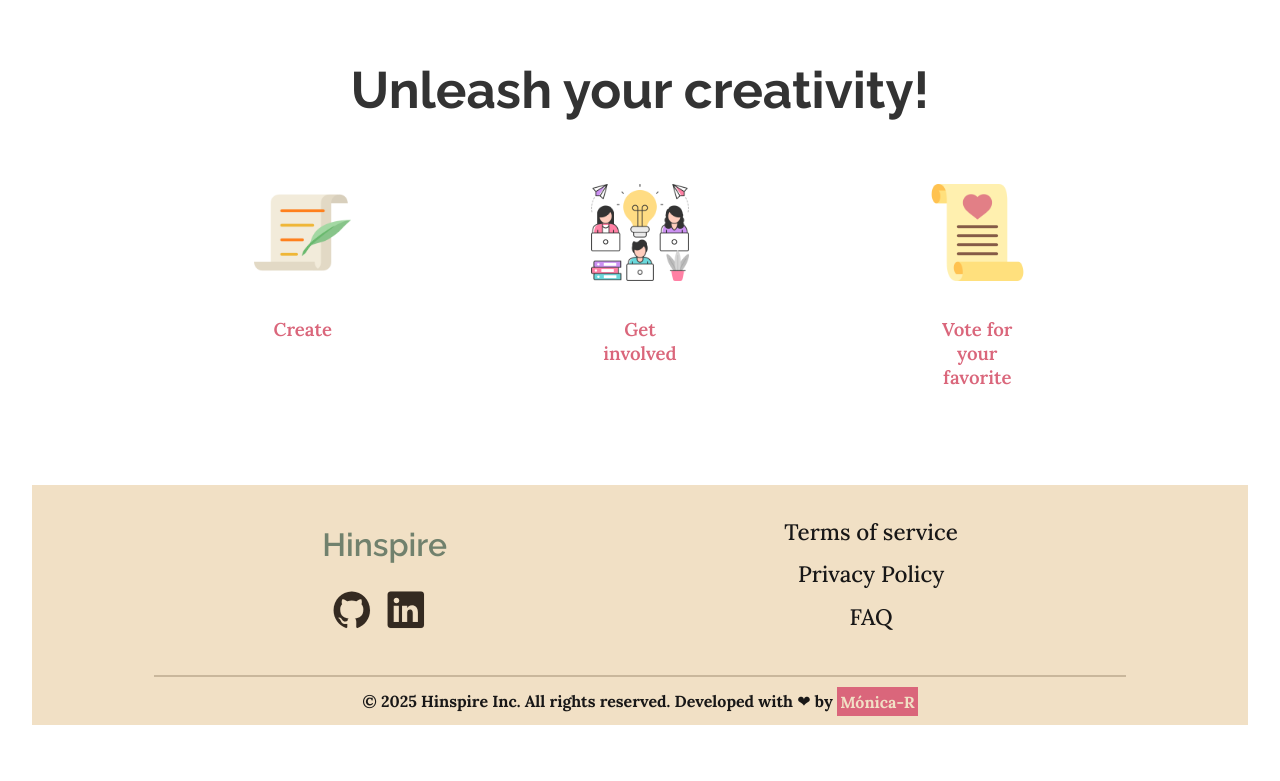
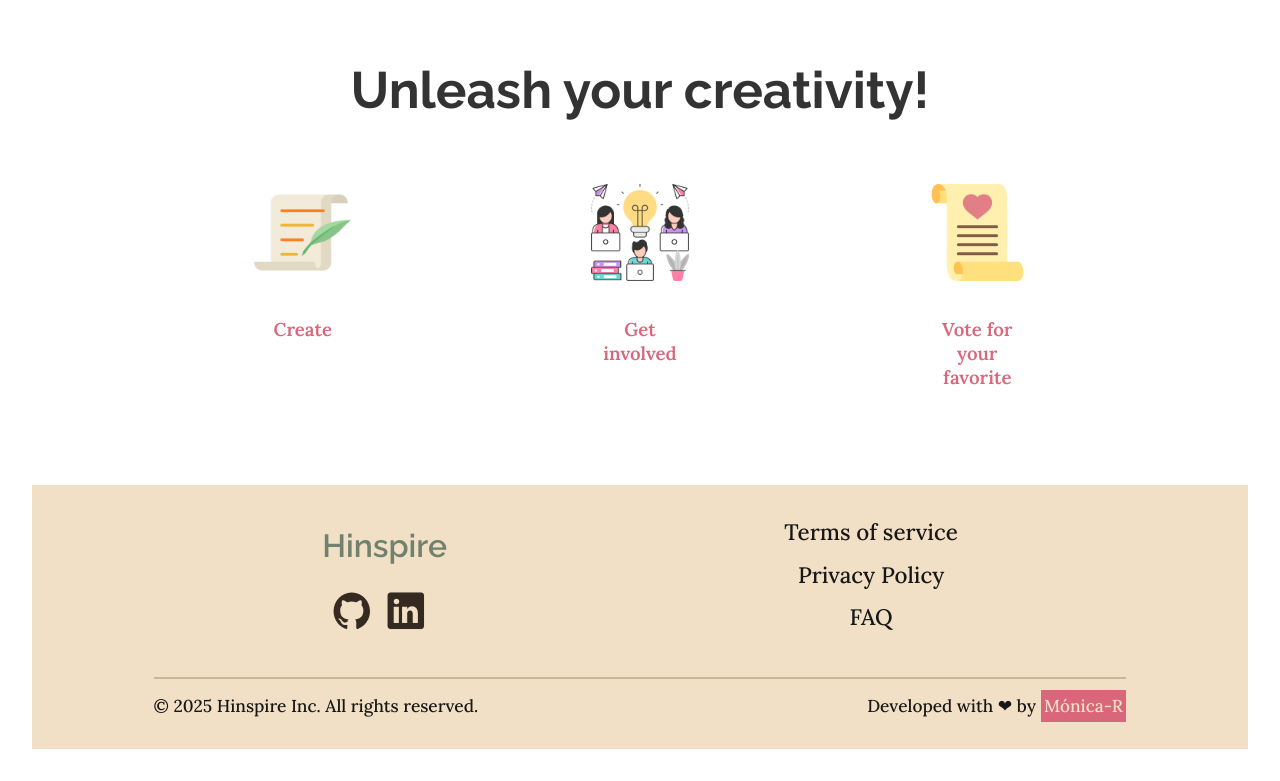
Before and after one commit to Monica-R/Hinspire, a React (Vite) app: page / in a window 1280 px wide. Shown: the part 833-1614 px from the top of the page. Before the commit the page ends 1590 px from the top, so only its background shows below. Built offline with nearby package versions, Linux system fonts and the light colour scheme; no server answers.

Commit message:
feat: improve the footer styling and adjust the structure of the Footer component

```diff
--- a/src/components/Footer/Footer.css
+++ b/src/components/Footer/Footer.css
@@ -1,63 +1,133 @@
-@media (width >= 1024px) {
 .footer {
     width: 100%;
-        height: 30vh;
+    min-height: 30vh;
     display: flex;
     flex-direction: column;
+    justify-content: center;
     align-items: center;
     background-color: var(--champagne);
     color: var(--color-black);
+    padding: 2rem 0;
 }
 
 .navbar {
     width: 80%;
-        height: 80%;
     display: flex;
-        flex-wrap: nowrap;
+    flex-direction: column;
     justify-content: space-around;
-        align-items: center;
+    align-items: flex-start;
+    row-gap: 1rem;
     border-bottom: 2px solid var(--khaki);
 }
 
 .section-left {
     display: flex;
     flex-direction: column;
+    row-gap: 1em;
+}
+
+.brand-name {
+    font-size: calc(1.4rem + .5vw);
+    font-weight: 600;
+    color: var(--reseda-green);
+}
+
+.my-icon {
+    font-size: calc(2em - .5vw);
+    margin-right: .3em;
+    color: var(--bistre);
+}
+
+.other-options {
+    list-style-type: none;
+    li {
+        font-size: calc(1rem - .5vw);
+        margin-bottom: .6em;
+        font-weight: 600;
+    }
+}
+
+.info-app {
+    width: 80%;
+    display: flex;
+    height: 100%;
+    flex-direction: column;
+    justify-content: center;
+    row-gap: .5rem;
+    padding: 1rem 0;
+    font-size: calc(1.4rem - 2vw);
+}
+
+.footer__span {
+    width: 80%;
+    display: flex;
+    flex-direction: column;
+    align-items: center;
+    justify-content: center;
+}
+
+.info-app a {
+    text-decoration: none;
+    background-color: var(--blush);
+    color: var(--champagne);
+    padding: .3em .2em;
+    font-weight: bold;
+}
+
+@media (width >= 1024px) {
+    .footer {
+        justify-content: inherit;
+    }
+
+    .navbar {
+        flex-direction: row;
+        flex-wrap: wrap;
+        align-items: center;
+        row-gap: 0;
+        padding-bottom: 2rem;
+    }
+
+    .section-left {
         row-gap: 1.6em;
     }
 
     .my-icon {
         font-size: calc(3em - .5vw);
-        margin-right: .3em;
-        color: var(--bistre);
     }
 
     .brand-name {
         font-size: calc(1.6rem + .5vw);
-        font-weight: 600;
-        color: var(--reseda-green);
     }
 
     .other-options {
         list-style-type: none;
         li {
             font-size: calc(1.8em - .5vw);
-            margin-bottom: .6em;
             font-weight: 500;
         }
     }
 
-    .info-app {
-        height: 20%;
-        display: flex;
-        justify-content: center;
-        align-items: center;
+    .footer {
+        padding-bottom: 1em;
+        min-height: 30vh;
     }
 
-    .footer__span a {
-        text-decoration: none;
-        background-color: var(--blush);
-        color: var(--champagne);
-        padding: .3em .2em;
-        font-weight: bold;
+    .info-app strong,
+    .info-app strong a {
+        font-weight: 500;
+    }
+
+    .footer__span{
+        width: auto;
+        font-size: calc(1rem + .1vw);
+        font-weight: 500;
+    }
+
+    .info-app {
+        height: 100%;
+        flex-direction: row;
+        justify-content: space-between;
+        align-items: center;
+        font-size: calc(1rem + .1vw);
     }
 }
--- a/src/components/Footer/Footer.jsx
+++ b/src/components/Footer/Footer.jsx
@@ -25,7 +25,8 @@ function Footer() {
         </div>
       </div>
       <div className="info-app">
-        <strong className='footer__span'>&copy; 2025 Hinspire Inc. All rights reserved. Developed with ❤ by <a href="https://github.com/Monica-R">Mónica-R</a></strong>
+        <strong className='footer__span'>&copy; 2025 Hinspire Inc. All rights reserved. </strong>
+        <strong>Developed with ❤ by <a href="https://github.com/Monica-R">Mónica-R</a></strong>
       </div>
     </footer>
   )
```
Lines whose indentation alone changed are shown as unchanged.
